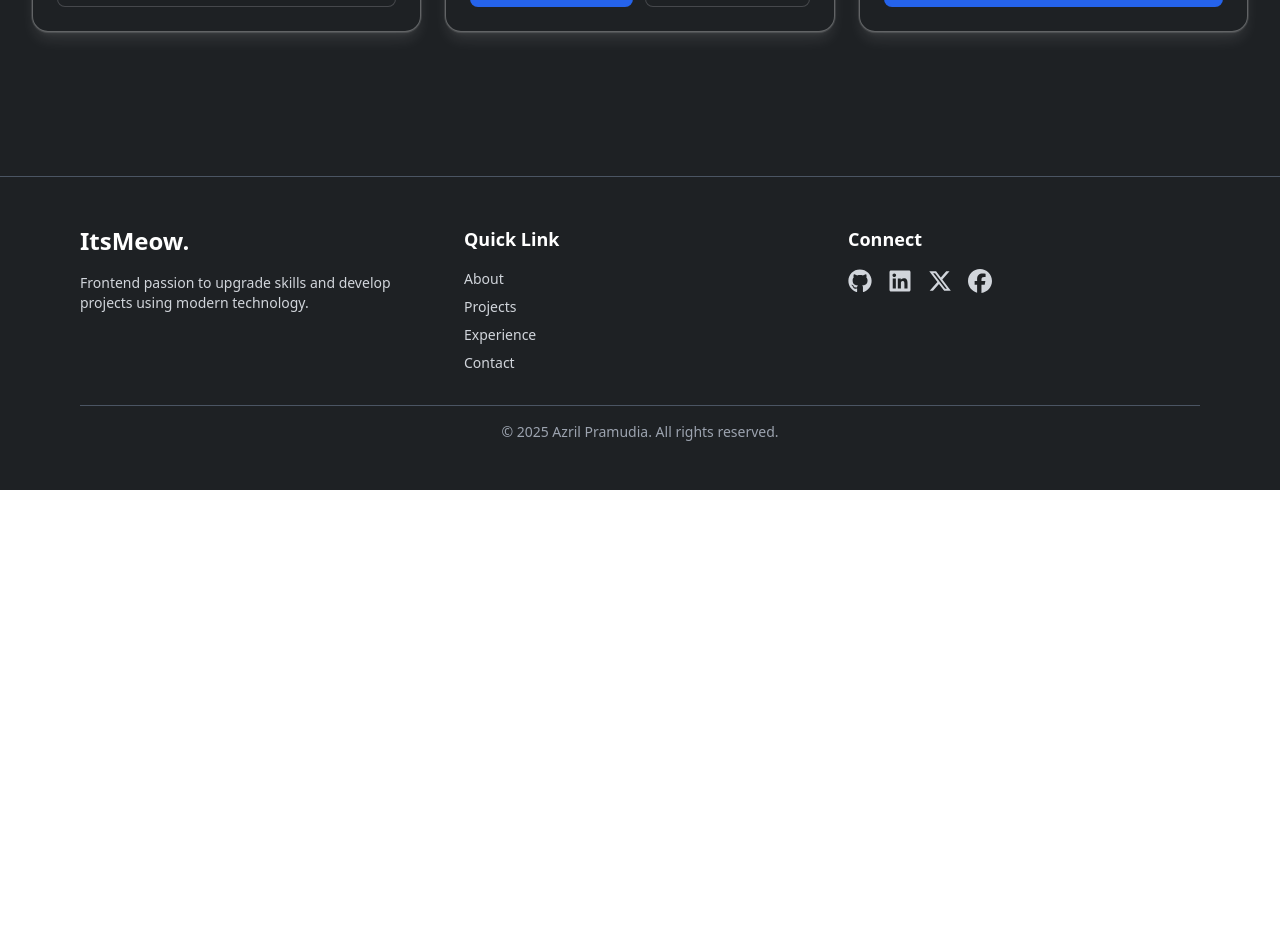
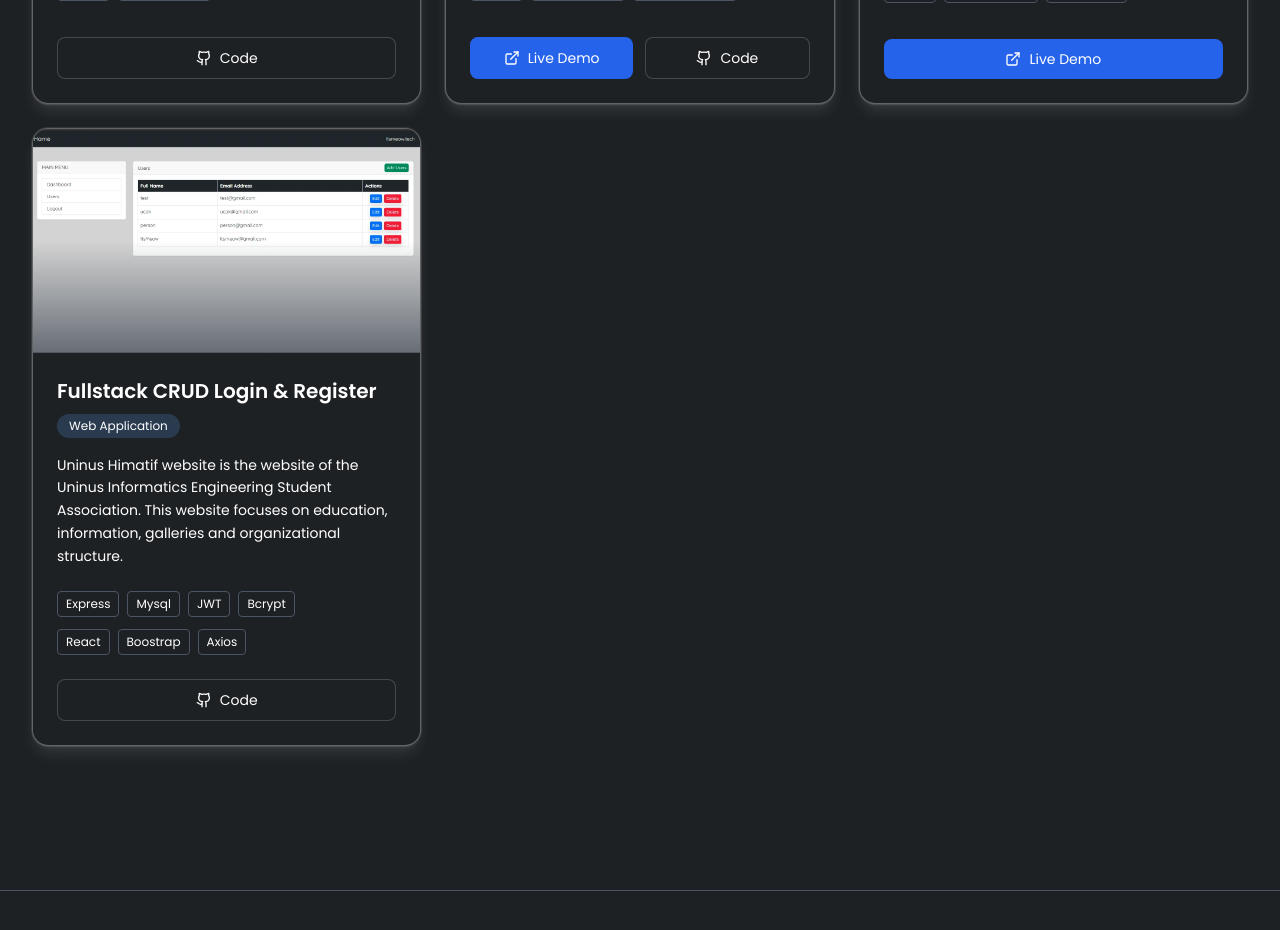
Before and after one commit to azrilpramudia/my-personal-website, a React (Vite) app: page /projects in a window 1280 px wide. Shown: the part 1460-2390 px from the top of the page. Before the commit the page ends 1950 px from the top, so only its background shows below. Built offline with nearby package versions, Linux system fonts and the light colour scheme.

Commit message:
fix project pages

```diff
--- a/src/data/projectsData.js
+++ b/src/data/projectsData.js
@@ -2,7 +2,8 @@ import projects1 from "../assets/projects/project1.webp";
 import projects2 from "../assets/projects/project2.webp";
 import projects3 from "../assets/projects/project3.webp";
 import projects4 from "../assets/projects/project4.webp";
-import projects5 from "../assets/projects/project5.webp"
+import projects5 from "../assets/projects/project5.webp";
+import projects6 from "../assets/projects/project6.webp";
 
 export const projects = [
     {
@@ -101,6 +102,22 @@ export const projects = [
       github: "",
       image: false,
     },
+    {
+      title: "Fullstack CRUD Login & Register",
+      hasPeriod: false,
+      period: "",
+      hasCategory: true,
+      category: "Web Application",
+      description:
+        "Uninus Himatif website is the website of the Uninus Informatics Engineering Student Association. This website focuses on education, information, galleries and organizational structure.",
+      tags: ["Express", "Mysql", "JWT", "Bcrypt", "React", "Boostrap", "Axios"],
+      featured: false,
+      hasLiveDemo: false,
+      hasGithub: true,
+      liveDemo: false,
+      github: "https://github.com/azrilpramudia/fullstack-express-react",
+      image: projects6,
+    },
   ];
 
-  export {projects1, projects2, projects3, projects4, projects5};
+  export {projects1, projects2, projects3, projects4, projects5, projects6};
--- a/src/pages/ProjectsPages.jsx
+++ b/src/pages/ProjectsPages.jsx
@@ -52,6 +52,11 @@ const ProjectsPages = () => {
 
               {/* Content */}
               <div className="p-6 flex flex-col flex-1">
+                {/* Title */}
+                <h3 className="text-white text-lg sm:text-xl font-semibold mb-2">
+                  {project.title ?? project.name ?? "Untitled Project"}
+                </h3>
+
                 <div className="mb-4">
                   {project.hasPeriod && (
                     <p className="text-gray-400 text-sm mb-3">
```
Also changed, not shown: src/assets/projects/project6.webp (added).
